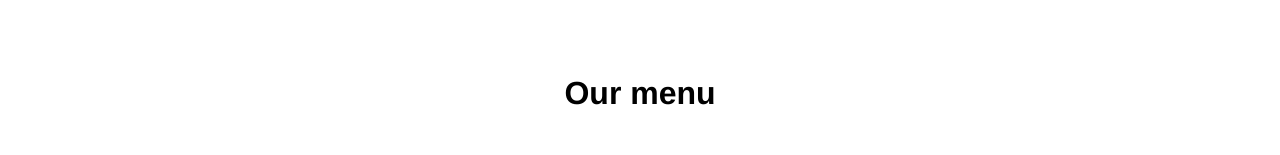
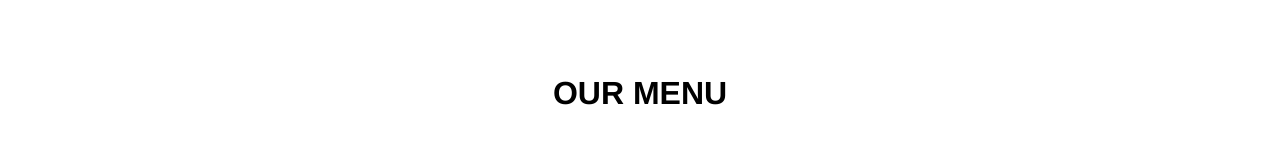
Before and after one commit to akshu-04/coursera-test, a plain HTML site: page module2-solution/index.html in a window 1280 px wide. Shown: the top 155 px of the page. Drawn offline with Linux system fonts and the light colour scheme.

Commit message:
Update index.html

```diff
--- a/module2-solution/index.html
+++ b/module2-solution/index.html
@@ -10,7 +10,7 @@
   <div class="container">
     <div class="row">
 
-    <h1 class="menu-title">Our menu</h1>
+    <h1 class="menu-title">OUR MENU</h1>
       <div class="col-lg-4">
         <div class="item">
           <div class="item-title" id="title-one">
```
